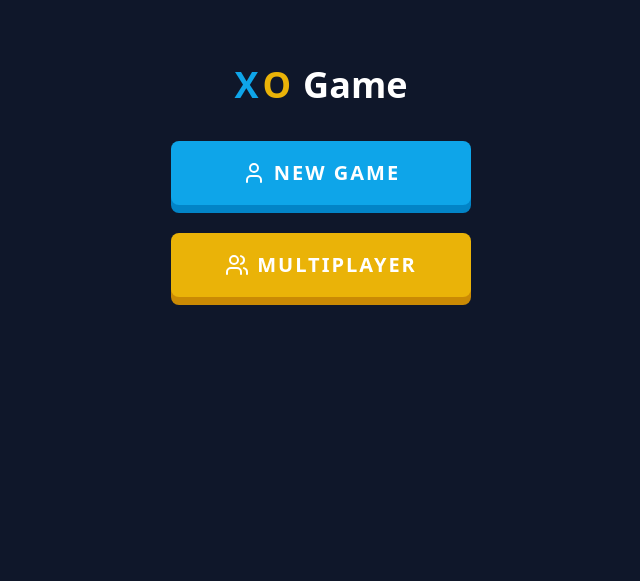
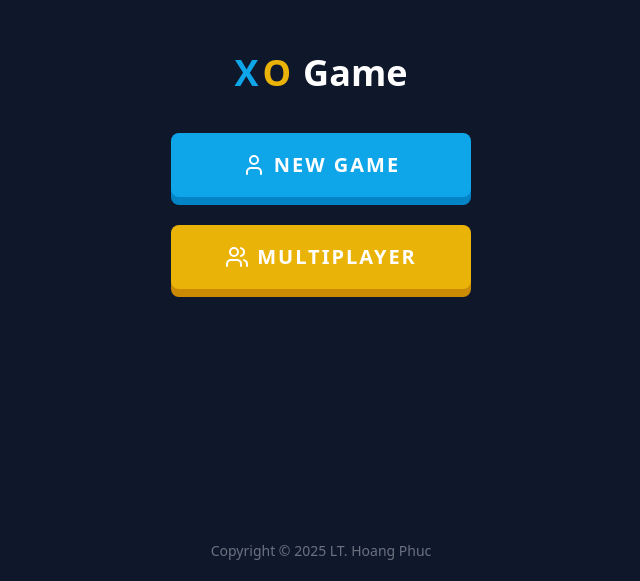
Before and after one commit to hphuc1609/Tic-tac-toe-game, a React (Vite) app: page / in a window 1280 px wide. Shown: the part 219-800 px from the top of the page, without its empty margins (319-959 px from the left). Built offline with nearby package versions, Linux system fonts and the light colour scheme; no server answers.

Commit message:
feat: add footer

```diff
--- /dev/null
+++ b/src/components/Footer.tsx
@@ -0,0 +1,9 @@
+const Footer = () => {
+  return (
+    <footer className='text-center text-gray-500 text-sm'>
+      <p>Copyright &copy; 2025 LT. Hoang Phuc</p>
+    </footer>
+  )
+}
+
+export default Footer
--- a/src/pages/Home.tsx
+++ b/src/pages/Home.tsx
@@ -1,3 +1,4 @@
+import Footer from '@/components/Footer'
 import Logo from '@/components/Logo'
 import { AppContext } from '@/context/appContext'
 import hoverSound from '@/sound/mixkit-cool-interface-click-tone-2568.wav'
@@ -31,18 +32,20 @@ const Home = () => {
   }
 
   return (
+    <div className='flex flex-col'>
       <motion.main
         animate={{ opacity: 1, y: 0 }}
         initial={{ opacity: 0, y: -20 }}
         transition={{ duration: 1, delay: 0.2 }}
         exit={{ opacity: 0, y: -20 }}
-      className='m-auto min-w-[300px] flex flex-col items-center'
+        className='m-auto min-w-[300px] flex flex-col items-center justify-around gap-10'
       >
         <Logo />
+        <div className='w-full flex flex-col gap-7'>
           <button
             onMouseEnter={() => playHover()}
             onClick={handleSingleplayer}
-        className='button-3d button-3d-click flex items-center justify-center gap-2 w-full h-16 !px-5 bg-primary uppercase tracking-widest font-semibold text-xl !shadow-[0_8px_0_#0284c7] active:!shadow-[0_4px_0_#0284c7] hover:bg-sky-400 mt-9 mb-7'
+            className='button-3d button-3d-click flex items-center justify-center gap-2 w-full h-16 !px-5 bg-primary uppercase tracking-widest font-semibold text-xl !shadow-[0_8px_0_#0284c7] active:!shadow-[0_4px_0_#0284c7] hover:bg-sky-400'
           >
             <svg
               xmlns='http://www.w3.org/2000/svg'
@@ -85,7 +88,10 @@ const Home = () => {
             </svg>
             Multiplayer
           </button>
+        </div>
       </motion.main>
+      <Footer />
+    </div>
   )
 }
 
```
Lines whose indentation alone changed are shown as unchanged.
